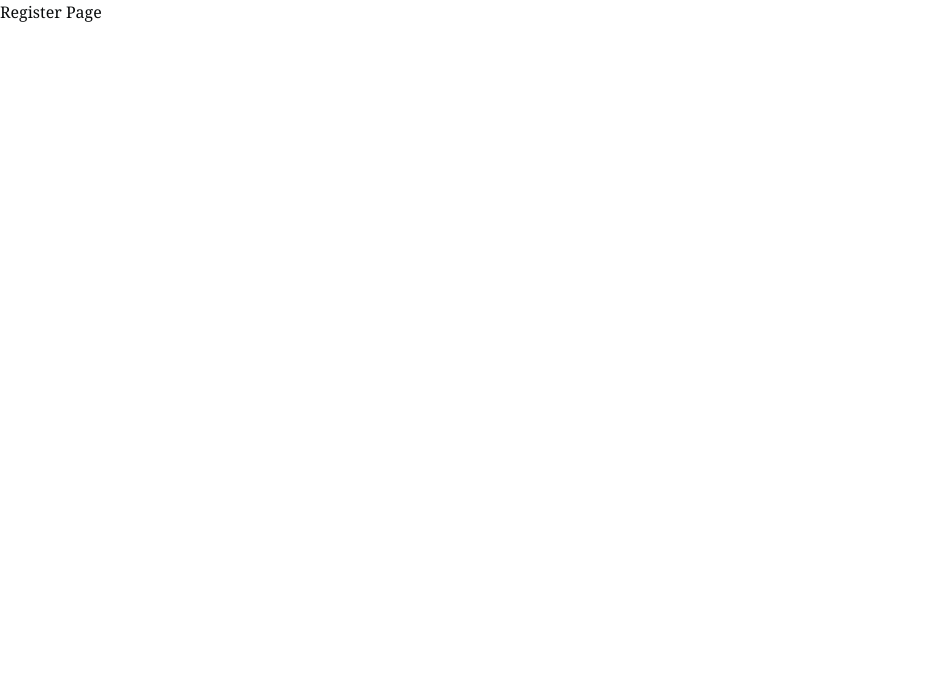
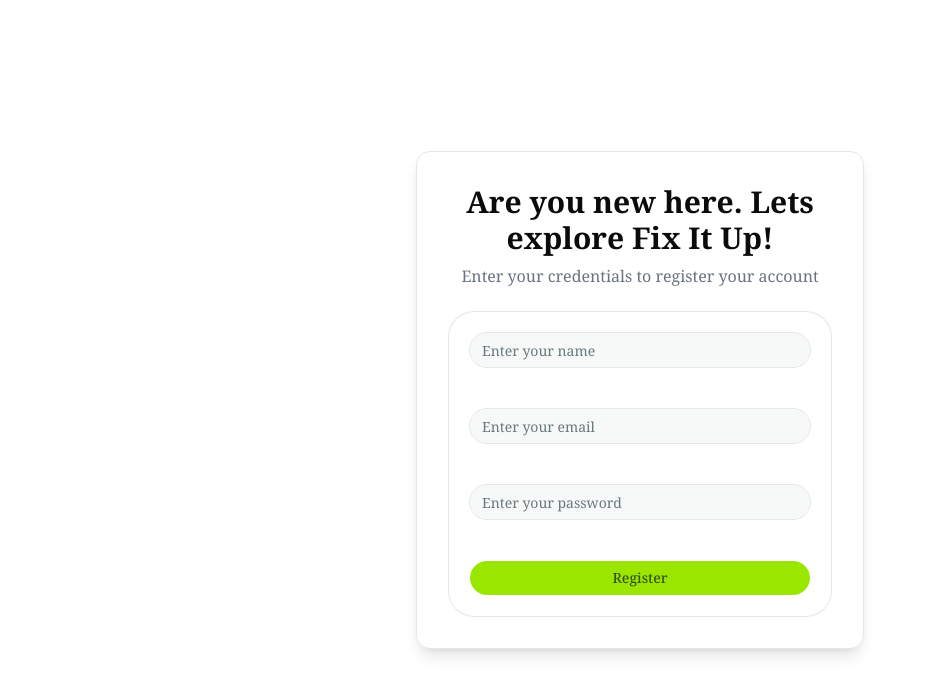
Before and after one commit to AsifHossain22/BSevenAFive, a Next.js app: page /register in a window 1280 px wide. Shown: the top 694 px of the page, without its empty margins (0-927 px from the left). Built offline with nearby package versions, Linux system fonts and the light colour scheme.

Commit message:
Register & Login Form Created

```diff
--- a/app/(authGroup)/_components/LoginForm.tsx
+++ b/app/(authGroup)/_components/LoginForm.tsx
@@ -0,0 +1,33 @@
+'use client';
+
+import { Button } from '@/components/ui/button';
+import { Card } from '@/components/ui/card';
+import { Input } from '@/components/ui/input';
+
+const LoginForm = () => {
+  return (
+    <form className="space-y-4">
+      <Card className="p-5 space-y-4">
+        <Input
+          type="email"
+          name="email"
+          placeholder="Enter your email"
+          required
+        />
+
+        <Input
+          type="password"
+          name="password"
+          placeholder="Enter your password"
+          required
+        />
+
+        <Button className="cursor-pointer" type="submit">
+          Login
+        </Button>
+      </Card>
+    </form>
+  );
+};
+
+export default LoginForm;
--- a/app/(authGroup)/_components/RegisterForm.tsx
+++ b/app/(authGroup)/_components/RegisterForm.tsx
@@ -0,0 +1,35 @@
+'use client';
+
+import { Button } from '@/components/ui/button';
+import { Card } from '@/components/ui/card';
+import { Input } from '@/components/ui/input';
+
+const RegisterForm = () => {
+  return (
+    <form className="space-y-4">
+      <Card className="p-5 space-y-4">
+        <Input type="text" name="name" placeholder="Enter your name" required />
+
+        <Input
+          type="email"
+          name="email"
+          placeholder="Enter your email"
+          required
+        />
+
+        <Input
+          type="password"
+          name="password"
+          placeholder="Enter your password"
+          required
+        />
+
+        <Button className="cursor-pointer" type="submit">
+          Register
+        </Button>
+      </Card>
+    </form>
+  );
+};
+
+export default RegisterForm;
--- /dev/null
+++ b/app/(authGroup)/layout.tsx
@@ -0,0 +1,5 @@
+const AuthLayout = ({ children }: { children: React.ReactNode }) => {
+  return <div className="max-w-7xl mx-auto">{children}</div>;
+};
+
+export default AuthLayout;
--- a/app/(authGroup)/login/page.tsx
+++ b/app/(authGroup)/login/page.tsx
@@ -1,60 +1,20 @@
-import { Button } from '@/components/ui/button';
-import {
-  Card,
-  CardAction,
-  CardContent,
-  CardDescription,
-  CardFooter,
-  CardHeader,
-  CardTitle,
-} from '@/components/ui/card';
-import { Input } from '@/components/ui/input';
-import { Label } from '@/components/ui/label';
+import LoginForm from '../_components/LoginForm';
 
 export default function LoginPage() {
   return (
-    <Card className="w-full max-w-sm">
-      <CardHeader>
-        <CardTitle>Login to your account</CardTitle>
-        <CardDescription>
-          Enter your email below to login to your account
-        </CardDescription>
-        <CardAction>
-          <Button variant="link">Sign Up</Button>
-        </CardAction>
-      </CardHeader>
-      <CardContent>
-        <form>
-          <div className="flex flex-col gap-6">
-            <div className="grid gap-2">
-              <Label htmlFor="email">Email</Label>
-              <Input
-                id="email"
-                type="email"
-                placeholder="m@example.com"
-                required
-              />
-            </div>
-            <div className="grid gap-2">
-              <div className="flex items-center">
-                <Label htmlFor="password">Password</Label>
-                <a
-                  href="#"
-                  className="ml-auto inline-block text-sm underline-offset-4 hover:underline"
-                >
-                  Forgot your password?
-                </a>
-              </div>
-              <Input id="password" type="password" required />
-            </div>
-          </div>
-        </form>
-      </CardContent>
-      <CardFooter className="flex-col gap-2">
-        <Button type="submit" className="w-full">
-          Login
-        </Button>
-      </CardFooter>
-    </Card>
+    <div className="flex min-h-screen items-center justify-center">
+      <div className="w-full max-w-md space-y-6 rounded-lg border p-8 shadow-lg">
+        {/* FormGenericTexts */}
+        <div className="space-y-2 text-center">
+          <h1 className="text-3xl font-bold">Welcome Back!</h1>
+          <p className="text-gray-500">
+            Enter your credentials to access your account
+          </p>
+        </div>
+
+        {/* LoginForm */}
+        <LoginForm />
+      </div>
+    </div>
   );
 }
--- a/app/(authGroup)/register/page.tsx
+++ b/app/(authGroup)/register/page.tsx
@@ -1,5 +1,22 @@
-const RegisterPage = () => {
-  return <div>Register Page</div>;
-};
+import RegisterForm from '../_components/RegisterForm';
 
-export default RegisterPage;
+export default function RegisterPage() {
+  return (
+    <div className="flex min-h-screen items-center justify-center">
+      <div className="w-full max-w-md space-y-6 rounded-lg border p-8 shadow-lg">
+        {/* FormGenericTexts */}
+        <div className="space-y-2 text-center">
+          <h1 className="text-3xl font-bold">
+            Are you new here. Lets explore Fix It Up!
+          </h1>
+          <p className="text-gray-500">
+            Enter your credentials to register your account
+          </p>
+        </div>
+
+        {/* RegisterForm */}
+        <RegisterForm />
+      </div>
+    </div>
+  );
+}
```
Also changed, not shown: 2 other files (tests, documents, lock files or other folders).
